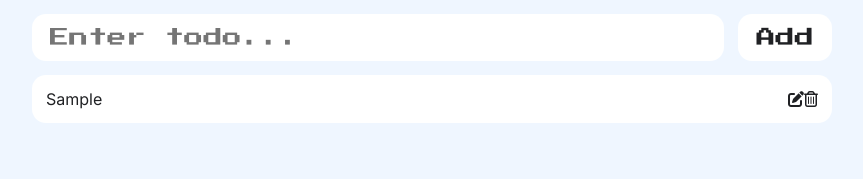
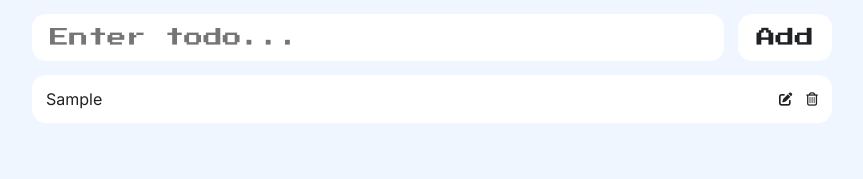
Before and after one commit to super-chenhui/todo-app, a React (Vite) app: page / in a window 1280 px wide. Both pictures are taken after typing "Sample" into the empty fields and a click on the button "Add". Shown: the top 179 px of the page, without its empty margins (208-1071 px from the left). Built offline with nearby package versions, Linux system fonts and the light colour scheme.

Commit message:
Make delete and edit button interactive, fix a bug

```diff
--- a/src/App.jsx
+++ b/src/App.jsx
@@ -11,10 +11,23 @@ function App() {
     setTodos(newTodoList)
   }
 
+  function handleDeleteTodo(index) {
+    const newTodoList = todos.filter((todo, todoIndex) => {
+      return todoIndex !== index
+    })
+    setTodos(newTodoList)
+  }
+
+  function handleEditTodo(index) {
+    const valueToBeEdited = todos[index]
+    setTodoValue(valueToBeEdited)
+    handleDeleteTodo(index)
+  }
+
   return (
     <>
       <TodoInput todoValue={todoValue} setTodoValue={setTodoValue} handleAddTodos={handleAddTodos} />
-      <TodoList todos={todos} handleAddTodos={handleAddTodos}/>
+      <TodoList todos={todos} handleAddTodos={handleAddTodos} handleDeleteTodo={handleDeleteTodo} handleEditTodo={handleEditTodo}/>
     </>
   )
 }
--- a/src/components/TodoCard.jsx
+++ b/src/components/TodoCard.jsx
@@ -1,13 +1,20 @@
 import React from 'react'
 
 export default function TodoCard(props) {
-  const { children } = props
+  const { children, handleDeleteTodo, index, handleEditTodo } = props
   return (
     <li className='todoItem'>
       { children }
-      <div className='actionContainer'>
-        <i className="fa-solid fa-pen-to-square"></i>
-        <i className="fa-regular fa-trash-can"></i>
+      <div className='actionsContainer'>
+        <button onClick={() => {
+          handleEditTodo(index)
+        }}>
+          <i className="fa-solid fa-pen-to-square"></i>
+        </button>
+
+        <button onClick={() => {handleDeleteTodo(index)}}>
+          <i className="fa-regular fa-trash-can"></i>
+        </button>
       </div>
 
     </li>
```
